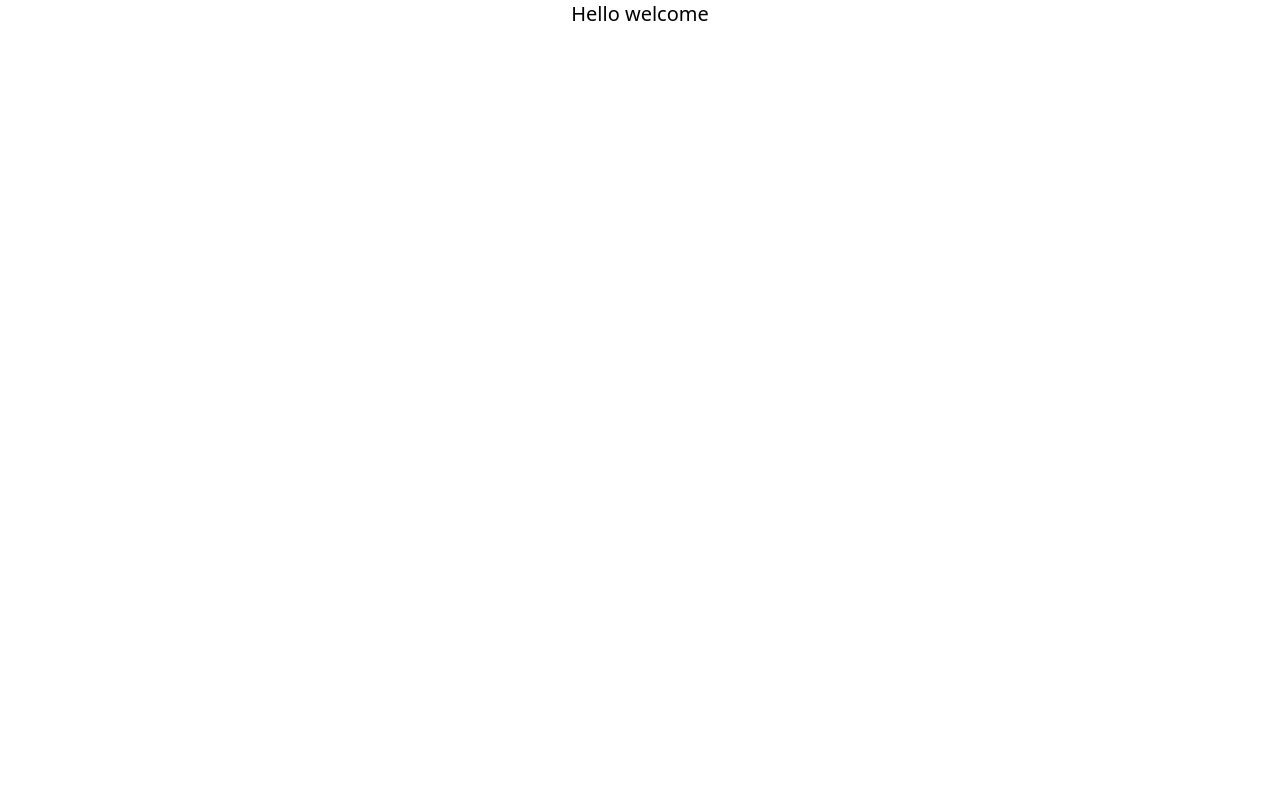
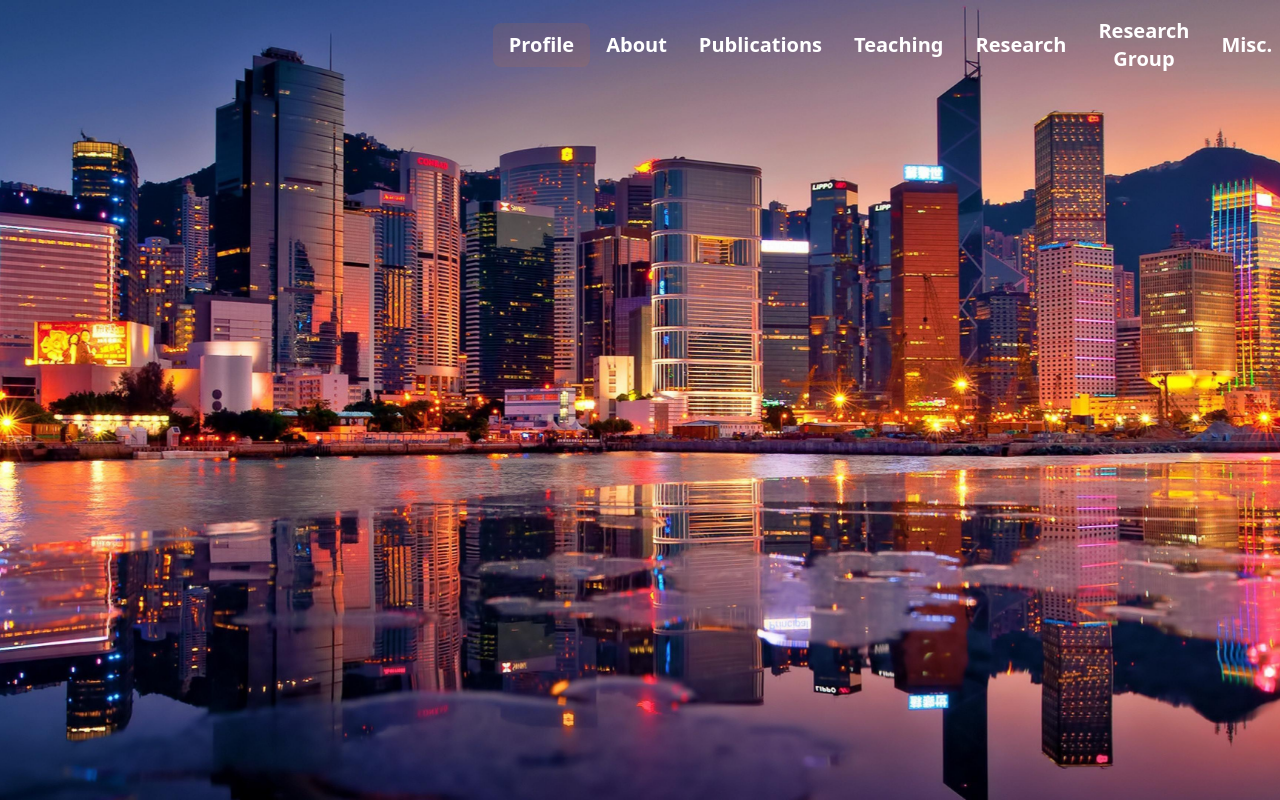
Before and after one commit to boatengjephthah27/dgiftman.com, a website: page public/index.html in a window 1280 px wide. Drawn offline with Linux system fonts and the light colour scheme.

Commit message:
creating the navbar

```diff
--- a/public/index.html
+++ b/public/index.html
@@ -8,9 +8,23 @@
   </head>
   <body>
 
-    <h1 class="bold text-center text-xl">
-        Hello welcome
-    </h1>
+    <header class="navbar">
+        <a href="#" class="nav-links bg-orange-500">Profile</a>
+        <a href="#" class="nav-links bg-transparent">About</a>
+        <a href="#" class="nav-links bg-transparent">Publications</a>
+        <a href="#" class="nav-links bg-transparent">Teaching</a>
+        <a href="#" class="nav-links bg-transparent">Research</a>
+        <a href="#" class="nav-links bg-transparent">Research Group</a>
+        <a href="#" class="nav-links bg-transparent">Misc.</a>
+
+    </header>
+
+    <section>
+        <img src="/images/buildings.jpeg" class="bg-image">
+
+    </section>
+
+
 
 </body>
 </html>
--- a/src/tailwind.css
+++ b/src/tailwind.css
@@ -3,3 +3,16 @@
 @tailwind base;
 @tailwind components;
 @tailwind utilities;
+
+
+.navbar {
+    @apply flex justify-between items-center w-[65%] top-0 z-10 fixed h-[5.4rem] p-[2.8rem] text-center right-0;
+}
+
+.nav-links {
+    @apply text-xl px-4 py-2  font-bold rounded-lg hover:bg-gray-600 transition-all duration-300 bg-opacity-10 max-w-md text-white
+}
+
+.bg-image {
+    @apply w-screen h-screen object-cover;
+}
```
Also changed, not shown: images/bgn.jpeg (renamed from images/istockphoto-675715346-612x612.jpeg), images/bgpic.jpeg (renamed from images/istockphoto-1168718312-612x612.jpeg), images/buildings.jpeg (added), images/cube.jpg (renamed from images/rubik_cube_neon_glow_256682_1280x720.jpg), public/styles.css, 1 other file.
